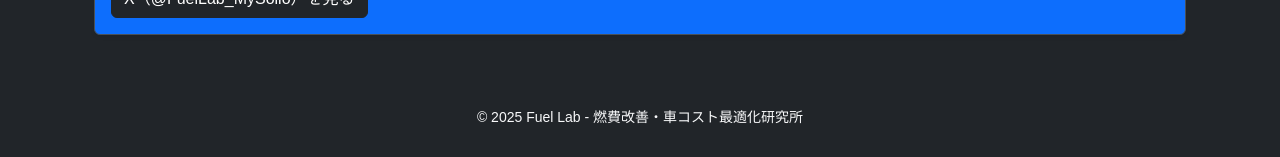
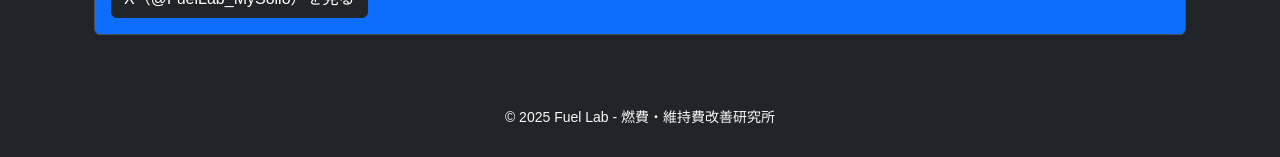
Before and after one commit to funyapar-org/fuel-lab, a Jekyll site: the page built from index.html, in a window 1280 px wide. Shown: the part 1373-1530 px from the top of the page. Built offline with Jekyll 4.4.1, drawn with Linux system fonts in a browser that asks for light colours.

Commit message:
footer.html を更新

```diff
--- a/_includes/footer.html
+++ b/_includes/footer.html
@@ -1,7 +1,7 @@
 <!-- 共通フッター -->
 <footer class="bg-dark text-light text-center py-4 mt-5 position-relative">
   <div class="container">
-    <p class="mb-2 small">© 2025 Fuel Lab - 燃費改善・車コスト最適化研究所</p>
+    <p class="mb-2 small">© 2025 Fuel Lab - 燃費・維持費改善研究所</p>
   </div>
 </footer>
 <script src="https://cdn.jsdelivr.net/npm/bootstrap@5.3.3/dist/js/bootstrap.bundle.min.js"></script>
```
